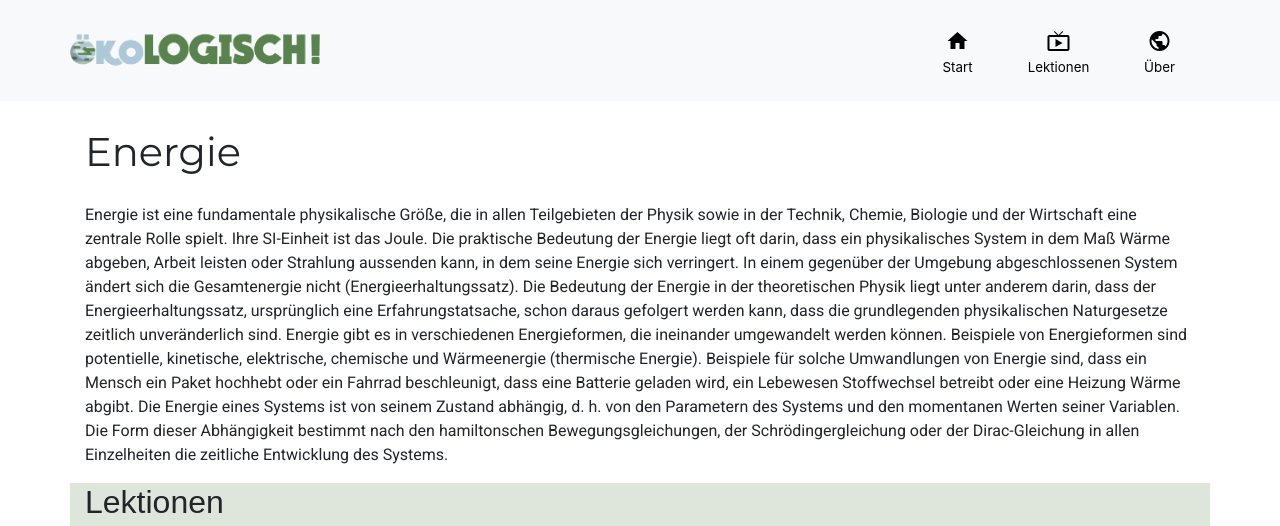
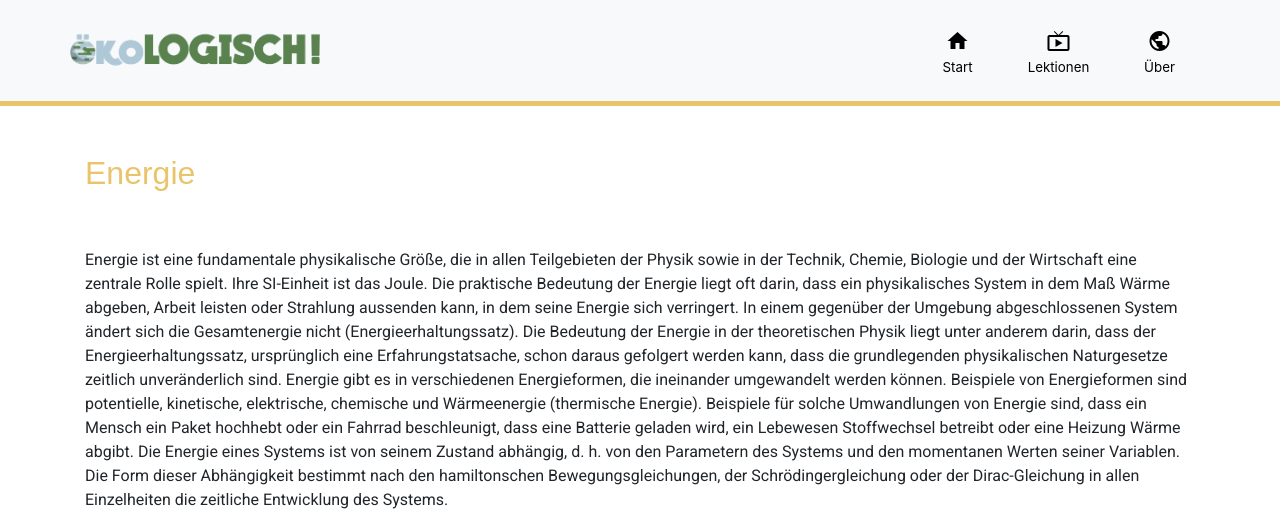
Before and after one commit to Frankie1996/Visu5, a PHP site: page /category.php?id=1 in a window 1280 px wide. Shown: the top 526 px of the page. Run offline with PHP 8.4, Linux system fonts and the light colour scheme; data comes from the database, SQL or seed files in the repository; some web fonts are replaced.

Commit message:
updated cards and site colors

```diff
--- a/assets/scss/base/_typography.scss
+++ b/assets/scss/base/_typography.scss
@@ -8,6 +8,7 @@ h2 {
     font-family: blockhead-black-face, sans-serif;
     font-style: normal;
     font-weight: 400;
+    color: $fern-green;
 }
 
 p,
--- a/assets/scss/components/_experience-section.scss
+++ b/assets/scss/components/_experience-section.scss
@@ -3,8 +3,4 @@ section.experience{
     div.container {
         padding: 60px 0;
     }
-    h2{
-        margin-bottom: 20px;
-        color: $fern-green;
-    }
 }
--- a/assets/scss/components/_featured-section.scss
+++ b/assets/scss/components/_featured-section.scss
@@ -6,7 +6,6 @@ section.featured{
     }
     h2{
         margin-bottom: 20px;
-        color: $fern-green;
     }
     a:hover {
         text-decoration: none;
--- a/assets/scss/layouts/_navigation.scss
+++ b/assets/scss/layouts/_navigation.scss
@@ -1,13 +1,15 @@
+.navbar {
+    border-bottom: $fern-green 5px solid;
+
+    &.energie {
+        border-bottom-color: $orange-yellow-crayola;
+    }
+
     .navbar-brand img {
         width: 250px;
     }
 
-.navbar-icon-top.navbar-expand-lg .navbar-nav .nav-link {
-    text-align: center;
-    vertical-align: middle;
-}
-
-.navbar li a {
+    li a {
         padding: 0px;
         width: 85px;
         height: 85px;
@@ -27,6 +29,14 @@
             }
         }
     }
+}
+
+.navbar-icon-top.navbar-expand-lg .navbar-nav .nav-link {
+    text-align: center;
+    vertical-align: middle;
+}
+
+
 
 .navbar-light .navbar-nav .nav-link {
     text-align: center;
--- a/assets/scss/pages/_category.scss
+++ b/assets/scss/pages/_category.scss
@@ -1,11 +1,6 @@
 section.category{
-    background-color: $alabaster;
-
-    div.container {
-        padding: 60px 0;
-    }
     h2{
-        margin-bottom: 20px;
+        color: $orange-yellow-crayola;
     }
     a:hover {
         text-decoration: none;
--- a/category.php
+++ b/category.php
@@ -13,20 +13,18 @@ $lessons = get_lessons_by_category_id($_GET['id']);
 <?php require_once('templates/navbar.php'); ?>
 </nav>
 
-<section class="container">
-    <article>
-        <h1><?php echo $category['title']; ?></h1>
+<section class="container category">
+    <article class="<?php echo strtolower($category['title']); ?>">
+        <h2 class="py-5"><?php echo $category['title']; ?></h2>
         <p><?php echo $category['text']; ?></p>
     </article>
-</section>
-<section class="container category">
+
     <article>
-    <h2>Lektionen</h2>
         <div class="row row-cols-3">
             <?php foreach ($lessons as $lesson) { ?>
                 <div class="col mb-4">
                     <a href="lesson.php?id=<?php echo $lesson['id']; ?>">
-                        <div class="card">
+                        <div class="card <?php echo strtolower($category['title']); ?>">
                             <img src="<?php echo $lesson['gif_url'] ?>" class="card-img-top">
                             <div class="card-body">
                                 <h5 class="card-title text-center"><?php echo $lesson['title'] ?></h5>
--- a/index.php
+++ b/index.php
@@ -19,14 +19,14 @@ $topLessons = get_top_lessons();
 
 <section class="container-fluid featured">
     <div class="container">
-        <h2>Spannende Lektionen</h2>
+        <h2 class="mb-4">Spannende Lektionen</h2>
         <div class="card-deck">
             <?php
                 foreach ($topLessons as $lesson) {
                 $category =  get_category_by_id($lesson['category_id']);
             ?>
                 <a href="lesson.php?id=<?php echo $lesson['id']; ?>">
-                    <div class="card <?php echo $category['title']; ?>">
+                    <div class="card <?php echo strtolower($category['title']); ?>">
                         <img src="<?php echo $lesson['gif_url'] ?>" class="card-img-top">
                         <div class="card-body">
                             <h5 class="card-title text-center"><?php echo $lesson['title'] ?></h5>
@@ -48,7 +48,7 @@ $topLessons = get_top_lessons();
 </section>
 <section class="container-fluid experience">
     <div class="container">
-        <h2>Umwelt erleben</h2>
+        <h2 class="mb-4">Umwelt erleben</h2>
         <div class="card-deck">
             <div class="card">
                 <img src="https://images.unsplash.com/photo-1583434987437-1b9dcbe44c9e?ixlib=rb-1.2.1&ixid=eyJhcHBfaWQiOjEyMDd9&auto=format&fit=crop&w=2658&q=80" class="card-img-top" alt="...">
--- a/templates/navbar.php
+++ b/templates/navbar.php
@@ -1,5 +1,5 @@
 <body>
-    <nav class="navbar navbar-icon-top navbar-expand navbar-light bg-light">
+    <nav class="navbar navbar-icon-top navbar-expand navbar-light bg-light <?php echo isset($category['title']) ? strtolower($category['title']) : ''; ?>">
         <div class="container">
             <a class="navbar-brand" href=".">
                 <img src="assets/logo/logo.png" alt="ökoLOGISCH" loading="lazy">
```
Also changed, not shown: assets/scss/components/_cards.scss (+26 -12 lines), lessons.php (+7 -7 lines), assets/css/main.css, 1 other file. Lines whose indentation alone changed are shown as unchanged.
